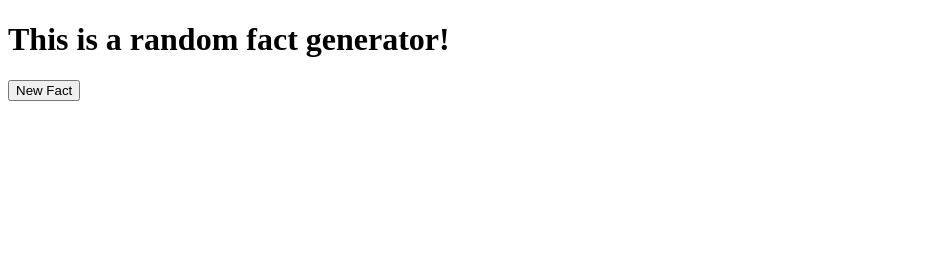
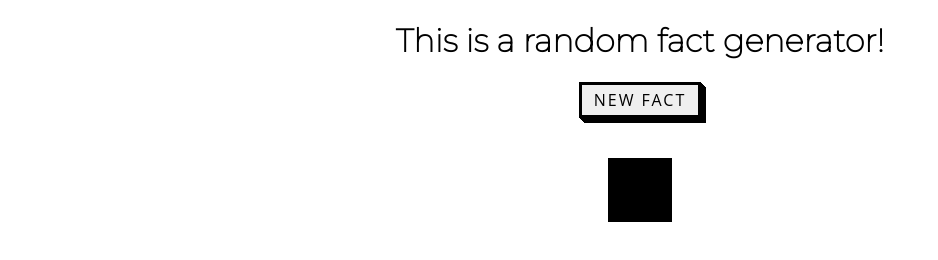
Before and after one commit to hallaemilia/messageGenerator, a plain HTML site: page src/index.html in a window 1280 px wide. Shown: the whole page, without its empty margins (0-938 px from the left). Drawn offline with Linux system fonts and the light colour scheme.

Commit message:
First design commit

```diff
--- a/src/index.html
+++ b/src/index.html
@@ -4,13 +4,16 @@
     <meta charset="UTF-8">
     <meta http-equiv="X-UA-Compatible" content="IE=edge">
     <meta name="viewport" content="width=device-width, initial-scale=1.0">
+    <link rel="preconnect" href="https://fonts.googleapis.com"><link rel="preconnect" href="https://fonts.gstatic.com" crossorigin><link href="https://fonts.googleapis.com/css2?family=Montserrat:wght@100&display=swap" rel="stylesheet">
+    <link rel="stylesheet" href="style.css">
+    <style></style>
     <title>Document</title>
 </head>
 <body>
     <h1>This is a random fact generator!</h1>
     <button onclick="newFact()">New Fact</button>
     <script src="script.js"></script>
-    <div>
+    <div class="facts">
         <span id="newfactdisplay"></span>
     </div>
 
--- a/src/style.css
+++ b/src/style.css
@@ -0,0 +1,54 @@
+/* general */
+html, body {
+    font-family: 'Montserrat', sans-serif;
+    font-size: 16px;
+    color: black;
+    text-align: center;
+}
+
+/* button */
+
+button {
+  font-family: "Open Sans", sans-serif;
+  font-size: 16px;
+  letter-spacing: 2px;
+  text-decoration: none;
+  text-transform: uppercase;
+  color: #000;
+  cursor: pointer;
+  border: 3px solid;
+  padding: 0.25em 0.5em;
+  box-shadow: 1px 1px 0px 0px, 2px 2px 0px 0px, 3px 3px 0px 0px, 4px 4px 0px 0px, 5px 5px 0px 0px;
+  position: relative;
+  user-select: none;
+  -webkit-user-select: none;
+  touch-action: manipulation;
+}
+
+button:active {
+  box-shadow: 0px 0px 0px 0px;
+  top: 5px;
+  left: 5px;
+}
+
+@media (min-width: 768px) {
+  button {
+    padding: 0.25em 0.75em;
+  }
+}
+
+/* fact */
+
+.facts {
+    padding: 2rem;
+    margin: 0.5rem;
+    margin-bottom: 1rem;
+    display: flex;
+    justify-content: center;
+}
+
+#newfactdisplay {
+    color: white;
+    background-color: black;
+    padding: 2rem;
+}
```
